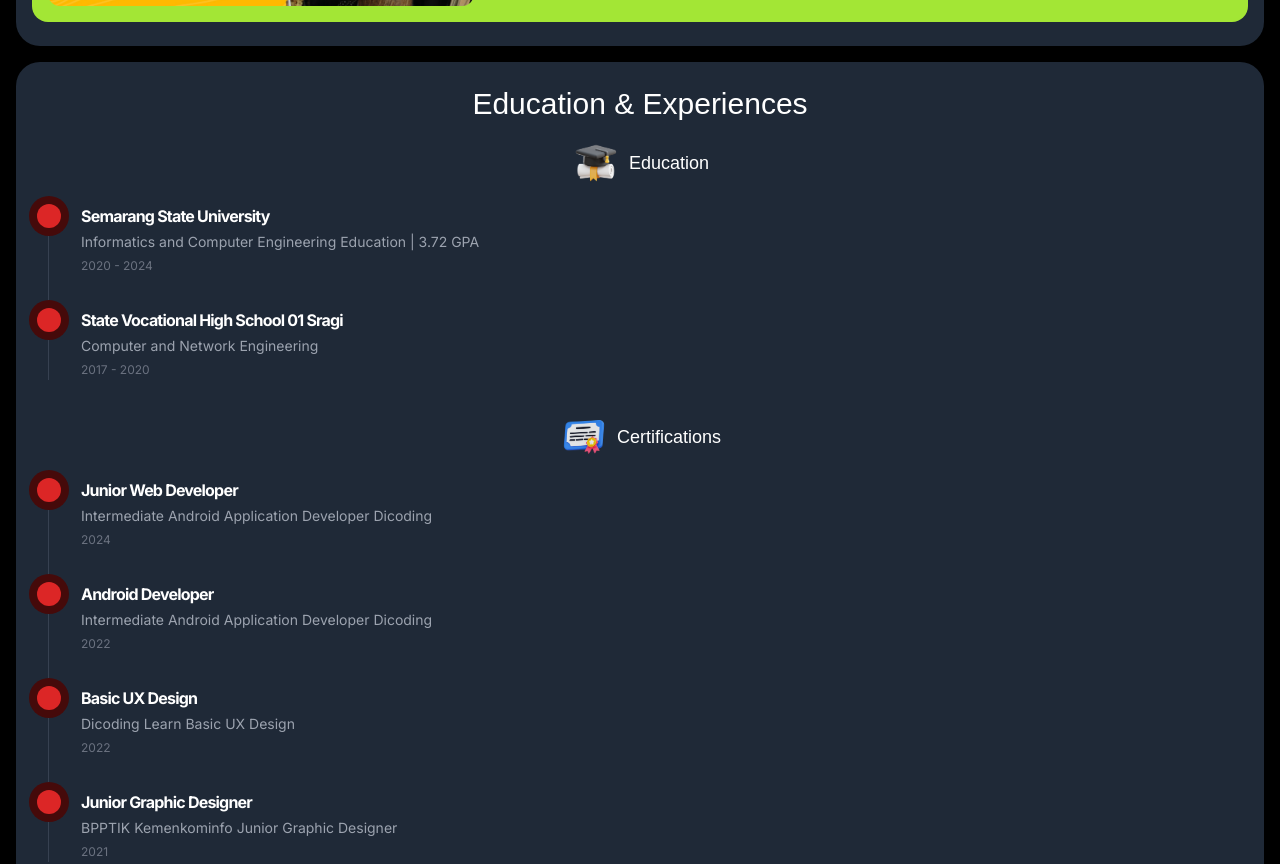
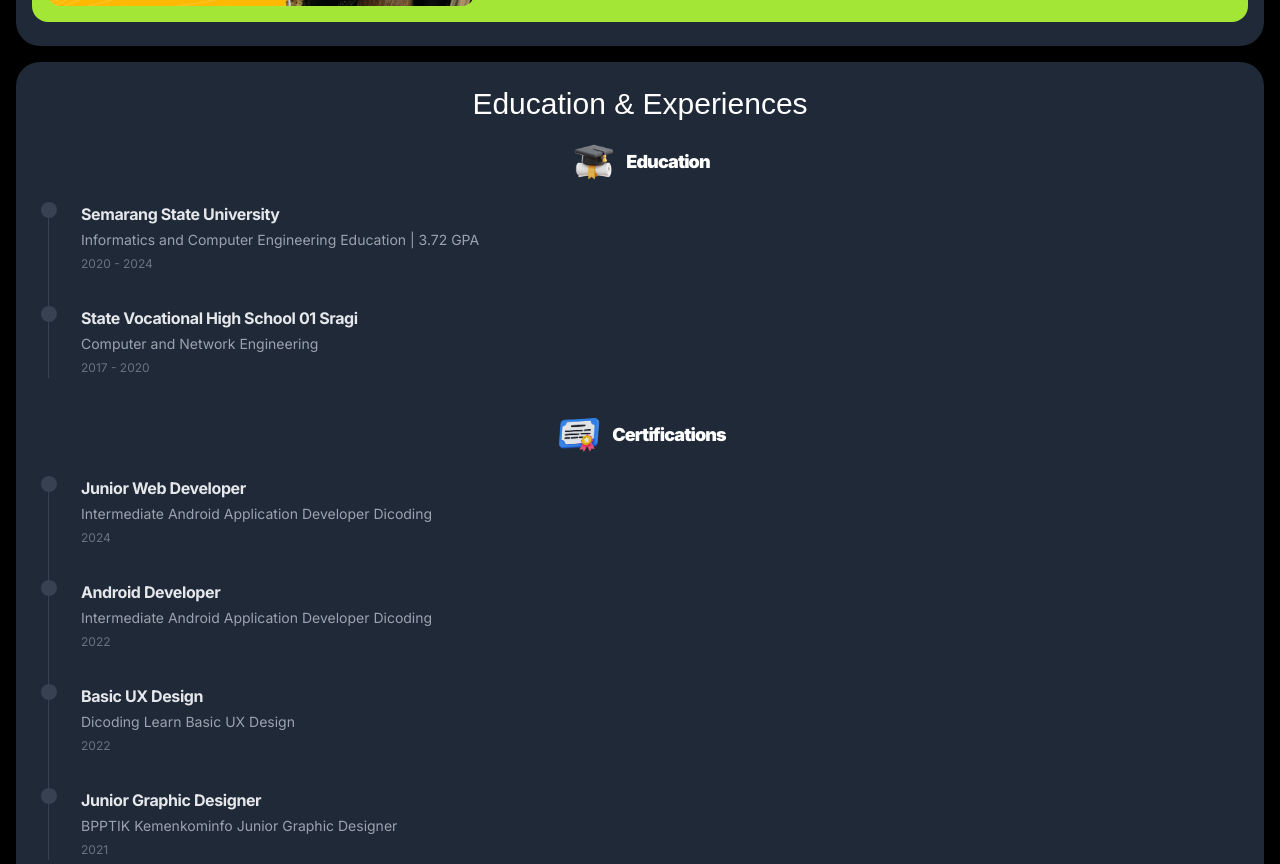
Before and after one commit to furqonStudio/furqon-studio-portfolio-2024, a Next.js app: page / in a window 1280 px wide. Shown: the part 2680-3544 px from the top of the page. Built offline with nearby package versions, Linux system fonts and the light colour scheme; a web font is replaced by a local one.

Commit message:
style: add hover animation

```diff
--- a/src/components/atomic/CustomButton.tsx
+++ b/src/components/atomic/CustomButton.tsx
@@ -4,7 +4,7 @@ interface CustomButtonProps {
 
 export const CustomButton: React.FC<CustomButtonProps> = ({ text }) => {
   return (
-    <div className="bg-red-600 p-4 text-lg text-center rounded-2xl font-gasoek text-white hover:cursor-pointer">
+    <div className="bg-red-600 p-4 text-lg text-center rounded-2xl font-gasoek text-white hover:cursor-pointer hover:scale-95 transition ease-in-out duration-700">
       {text}
     </div>
   )
--- a/src/components/atomic/Timeline.tsx
+++ /dev/null
@@ -1,18 +0,0 @@
-export interface TimelineProps {
-  title: string
-  description: string
-  timePeriod: string
-}
-
-export const Timeline = ({ title, description, timePeriod }: TimelineProps) => {
-  return (
-    <li className="ms-8 mb-8 last:mb-0">
-      <span className="absolute flex items-center justify-center w-6 h-6 rounded-full -start-3 ring-8 ring-red-950 bg-red-600"></span>
-      <h3 className="mb-1 font-inter tracking-tighter font-bold text-white ">
-        {title}
-      </h3>
-      <p className="font-inter text-sm text-gray-400">{description}</p>
-      <time className="font-inter text-xs text-gray-500">{timePeriod}</time>
-    </li>
-  )
-}
--- a/src/components/molecules/ProjectCard.tsx
+++ b/src/components/molecules/ProjectCard.tsx
@@ -18,7 +18,9 @@ export const ProjectCard: React.FC<ProjectCardProps> = ({
 }) => {
   return (
     <Link href={'/projects'}>
-      <div className={`${bgColor}  p-4 rounded-2xl space-y-2`}>
+      <div
+        className={`${bgColor}  p-4 rounded-2xl space-y-2 hover:scale-95 transition ease-in-out duration-700`}
+      >
         <div>
           <h3
             className={`font-inter font-bold tracking-tight text-lg -mb-1 ${
--- a/src/components/molecules/SocialMedia.tsx
+++ b/src/components/molecules/SocialMedia.tsx
@@ -8,16 +8,16 @@ import {
 export const SocialMedia = () => {
   return (
     <div className="flex flex-wrap justify-center gap-4">
-      <div className="w-10 h-10 bg-white rounded-2xl flex justify-center items-center">
+      <div className="w-10 h-10 bg-white rounded-2xl flex justify-center items-center hover:scale-95 transition ease-in-out duration-700">
         <AiFillInstagram size={24} />
       </div>
-      <div className="w-10 h-10 bg-white rounded-2xl  flex justify-center items-center">
+      <div className="w-10 h-10 bg-white rounded-2xl  flex justify-center items-center hover:scale-95 transition ease-in-out duration-700">
         <AiFillLinkedin size={24} />
       </div>
-      <div className="w-10 h-10 bg-white rounded-2xl flex justify-center items-center">
+      <div className="w-10 h-10 bg-white rounded-2xl flex justify-center items-center hover:scale-95 transition ease-in-out duration-700">
         <AiFillYoutube size={24} />
       </div>
-      <div className="w-10 h-10 bg-white rounded-2xl flex justify-center items-center">
+      <div className="w-10 h-10 bg-white rounded-2xl flex justify-center items-center hover:scale-95 transition ease-in-out duration-700">
         <AiFillTikTok size={24} />
       </div>
     </div>
--- a/src/components/molecules/TimelineCard.tsx
+++ /dev/null
@@ -1,22 +0,0 @@
-import { Timeline, TimelineProps } from '../atomic/Timeline'
-
-interface TimelineCardProps {
-  timelines: TimelineProps[]
-}
-
-export const TimelineCard = ({ timelines }: TimelineCardProps) => {
-  return (
-    <div className="p-4">
-      <ol className="relative border-s border-gray-700">
-        {timelines.map((timeline, index) => (
-          <Timeline
-            key={index}
-            title={timeline.title}
-            description={timeline.description}
-            timePeriod={timeline.timePeriod}
-          />
-        ))}
-      </ol>
-    </div>
-  )
-}
--- /dev/null
+++ b/src/components/molecules/Timelines.tsx
@@ -0,0 +1,22 @@
+export const Timelines = ({ timelines }) => {
+  return (
+    <div className="p-4">
+      <ol className="relative border-s border-gray-700">
+        {timelines.map((timeline, index) => (
+          <li className="ms-8 mb-8 last:mb-0 group" key={index}>
+            <span className="absolute flex items-center justify-center size-4 rounded-full -start-2 group-hover:bg-red-600 group-hover:ring-4 ring-red-600 bg-gray-700 transition ease-in-out duration-700"></span>
+            <h3 className="mb-1 font-inter tracking-tight font-bold text-gray-200">
+              {timeline.title}
+            </h3>
+            <p className="font-inter text-sm text-gray-400">
+              {timeline.description}
+            </p>
+            <time className="font-inter text-xs text-gray-500">
+              {timeline.timePeriod}
+            </time>
+          </li>
+        ))}
+      </ol>
+    </div>
+  )
+}
--- a/src/components/section/EducationAndExperiencesSection.tsx
+++ b/src/components/section/EducationAndExperiencesSection.tsx
@@ -5,7 +5,7 @@ import {
 } from '@/data/data'
 import Image from 'next/image'
 import { SectionTitle } from '../atomic/SectionTitle'
-import { TimelineCard } from '../molecules/TimelineCard'
+import { Timelines } from '../molecules/Timelines'
 
 export const EducationAndExperiencesSection = () => {
   return (
@@ -16,14 +16,14 @@ export const EducationAndExperiencesSection = () => {
           <Image
             src={'/assets/icons/education.png'}
             alt="education"
-            width={50}
-            height={50}
+            width={48}
+            height={48}
           />
-          <p className="text-white text-lg font-gasoek text-center">
+          <p className="text-white text-lg font-inter font-black tracking-tighter text-center">
             Education
           </p>
         </div>
-        <TimelineCard timelines={educationTimelines} />
+        <Timelines timelines={educationTimelines} />
       </div>
       <div>
         <div className="flex flex-row items-center justify-center gap-2">
@@ -33,11 +33,11 @@ export const EducationAndExperiencesSection = () => {
             width={50}
             height={50}
           />
-          <p className="text-white text-lg font-gasoek text-center">
+          <p className="text-white text-lg font-inter font-black tracking-tighter text-center">
             Certifications
           </p>
         </div>
-        <TimelineCard timelines={certificationTimelines} />
+        <Timelines timelines={certificationTimelines} />
       </div>
       <div>
         <div className="flex flex-row items-center justify-center gap-2">
@@ -47,11 +47,11 @@ export const EducationAndExperiencesSection = () => {
             width={50}
             height={50}
           />
-          <p className="text-white text-lg font-gasoek text-center">
+          <p className="text-white text-lg font-inter font-black tracking-tighter text-center">
             Experiences
           </p>
         </div>
-        <TimelineCard timelines={workExperienceTimelines} />
+        <Timelines timelines={workExperienceTimelines} />
       </div>
     </section>
   )
```
